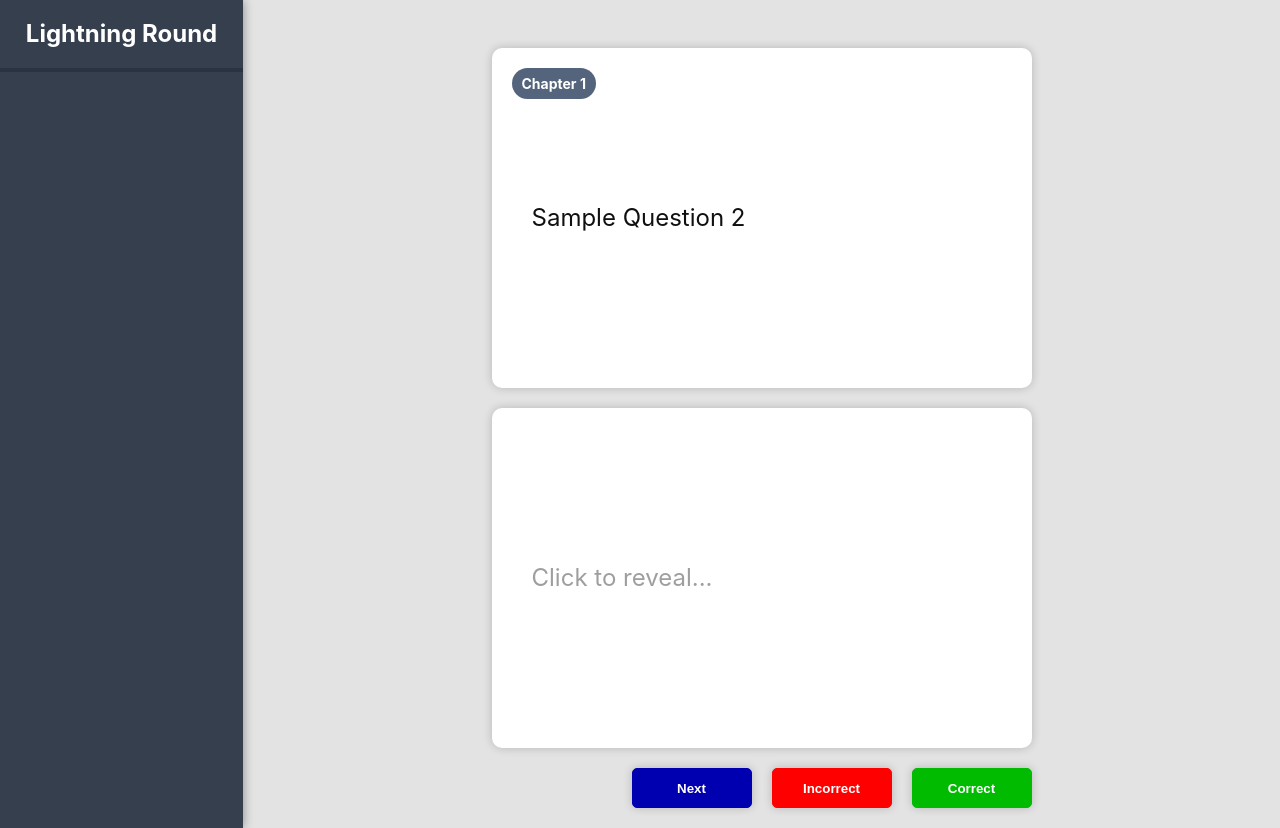
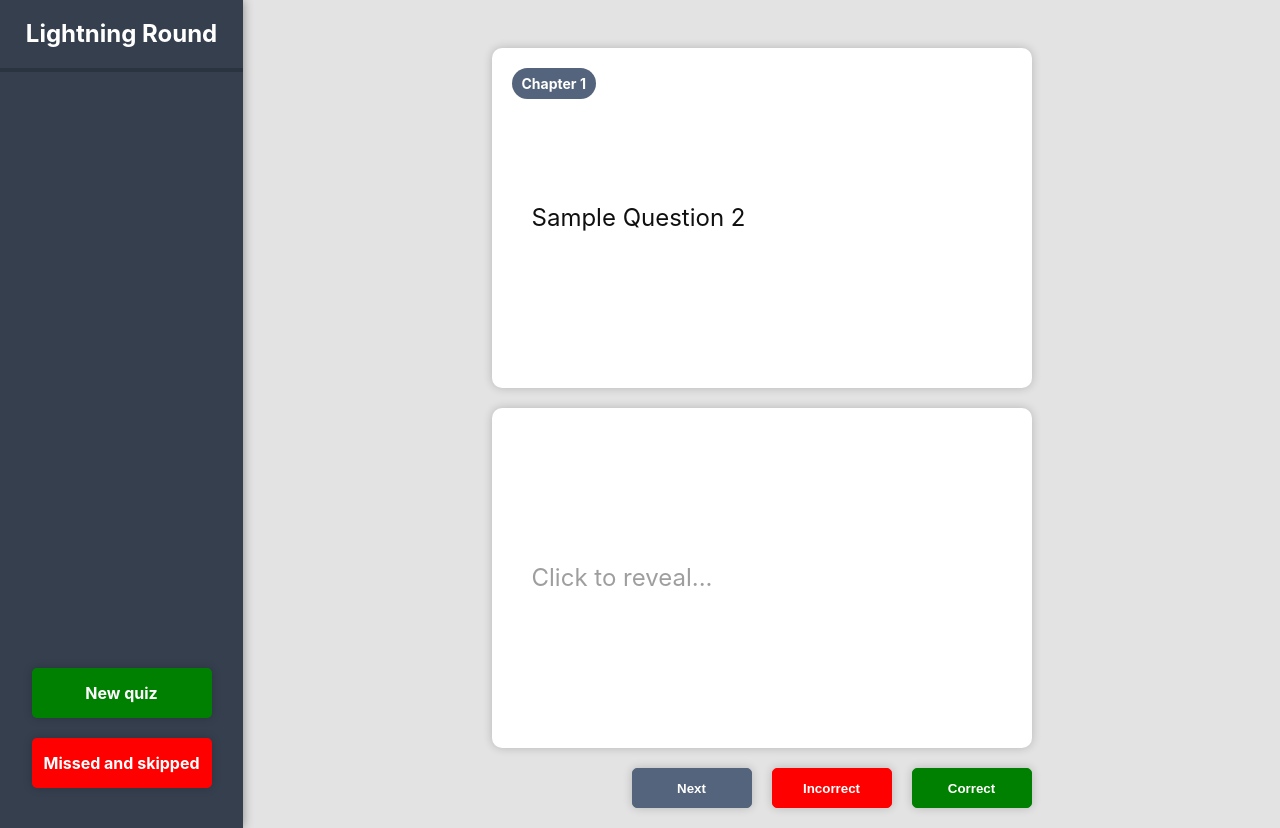
Before and after one commit to travman89/Flash-Cards, a React (Vite) app: page / in a window 1280 px wide. Both pictures are taken after a click on the button "Start Quiz". Built offline with nearby package versions, Linux system fonts and the light colour scheme.

Commit message:
Side bar buttons

```diff
--- a/src/App.tsx
+++ b/src/App.tsx
@@ -26,7 +26,13 @@ function App() {
   return (
     <>
       <AppContainer>
-        <SideBar />
+        <SideBar
+          setScreen={setScreen}
+          screen={screen}
+          buildQuizfromIncorrectAndSkippedCards={
+            buildQuizfromIncorrectAndSkippedCards
+          }
+        />
         <ContentContainer>
           {screen === SCREENS.QUIZ_BUILDER && (
             <QuizBuilder setQuiz={setSelectedCards} setScreen={setScreen} />
--- a/src/FlashCards/components.tsx
+++ b/src/FlashCards/components.tsx
@@ -97,8 +97,8 @@ const QuizButton = styled.button`
 `;
 
 const PreviousButton = styled(QuizButton)`
-  border: 1px solid #0000b0;
-  background-color: #0000b0;
+  border: 1px solid #54647c;
+  background-color: #54647c;
   &:active {
     transform: scale(0.97);
   }
@@ -115,8 +115,8 @@ const IncorrectButton = styled(QuizButton)`
 `;
 
 const CorrectButton = styled(QuizButton)`
-  border: 1px solid #00bb00;
-  background-color: #00bb00;
+  border: 1px solid #008000;
+  background-color: #008000;
   &:active {
     transform: scale(0.97);
   }
--- a/src/FlashCards/index.tsx
+++ b/src/FlashCards/index.tsx
@@ -19,7 +19,6 @@ import { SCREENS } from "../constants";
 // TODO pass in the cardList as a prop
 const FlashCards = ({
   cards,
-  setScreen,
   currentIndex,
   setCurrentIndex,
   markCorrect,
@@ -46,10 +45,6 @@ const FlashCards = ({
   const previousCard = () => {
     setCurrentIndex(currentIndex - 1);
     setReveal(false);
-  };
-
-  const buildQuizPress = () => {
-    setScreen(SCREENS.QUIZ_BUILDER);
   };
 
   return (
@@ -79,7 +74,6 @@ const FlashCards = ({
         <IncorrectButton onClick={markIncorrect}>Incorrect</IncorrectButton>
         <CorrectButton onClick={markCorrect}>Correct</CorrectButton>
       </ButtonContainer>
-      {/* <BuildQuizButton onClick={buildQuizPress}>Build New Quiz</BuildQuizButton> */}
     </>
   );
 };
--- a/src/SideBar/components.tsx
+++ b/src/SideBar/components.tsx
@@ -22,4 +22,60 @@ const SideBarTitle = styled.h1`
   text-align: center;
 `;
 
-export { SideBarContainer, SideBarTopSection, SideBarTitle };
+const QuizBuilderButton = styled.button`
+  all: unset;
+  cursor: pointer;
+  background-color: #008000;
+  color: #ffffff;
+  width: 180px;
+  height: 50px;
+  border-radius: 5px;
+  box-shadow: 0 0 10px rgba(0, 0, 0, 0.2);
+  margin: 10px auto;
+  transition: all 0.3s;
+  font-weight: bold;
+  &:active {
+    transform: scale(0.97);
+  }
+`;
+
+const QuizSkippedAndMissed = styled.button`
+  all: unset;
+  cursor: pointer;
+  background-color: #ff0000;
+  color: #ffffffff;
+  width: 180px;
+  height: 50px;
+  border-radius: 5px;
+  box-shadow: 0 0 10px rgba(0, 0, 0, 0.2);
+  margin: 10px auto;
+  transition: all 0.3s;
+  font-weight: bold;
+  &:active {
+    transform: scale(0.97);
+  }
+`;
+
+const BottomSection = styled.div`
+  width: 100%;
+  display: flex;
+  flex-direction: column;
+  flex-grow: 1;
+  justify-content: space-between;
+  margin-bottom: 30px;
+`;
+
+const ButtonCtonainer = styled.div`
+  display: flex;
+  flex-direction: column;
+  align-items: center;
+`;
+export {
+  SideBarContainer,
+  SideBarTopSection,
+  SideBarTitle,
+  QuizBuilderButton,
+  QuizSkippedAndMissed,
+  BottomSection,
+  ButtonCtonainer,
+};
--- a/src/SideBar/index.tsx
+++ b/src/SideBar/index.tsx
@@ -1,15 +1,45 @@
+import { SCREENS } from "../constants";
 import {
   SideBarTopSection,
   SideBarTitle,
   SideBarContainer,
+  QuizBuilderButton,
+  QuizSkippedAndMissed,
+  BottomSection,
+  ButtonCtonainer,
 } from "./components";
 
-const SideBar = () => (
+const SideBar = ({
+  setScreen,
+  screen,
+  buildQuizfromIncorrectAndSkippedCards,
+}: {
+  setScreen: (screen: SCREENS) => void;
+  screen: SCREENS;
+  buildQuizfromIncorrectAndSkippedCards: () => void;
+}) => {
+  const goToQuizBuilder = () => {
+    setScreen(SCREENS.QUIZ_BUILDER);
+  };
+  return (
     <SideBarContainer>
       <SideBarTopSection>
         <SideBarTitle>Lightning Round</SideBarTitle>
       </SideBarTopSection>
+
+      {screen === SCREENS.FLASH_CARDS && (
+        <BottomSection>
+          <div></div>
+          <ButtonCtonainer>
+            <QuizBuilderButton onClick={goToQuizBuilder}>
+              New quiz
+            </QuizBuilderButton>
+            <QuizSkippedAndMissed>Missed and skipped</QuizSkippedAndMissed>
+          </ButtonCtonainer>
+        </BottomSection>
+      )}
     </SideBarContainer>
   );
+};
 
 export { SideBar };
```
Lines whose indentation alone changed are shown as unchanged.
